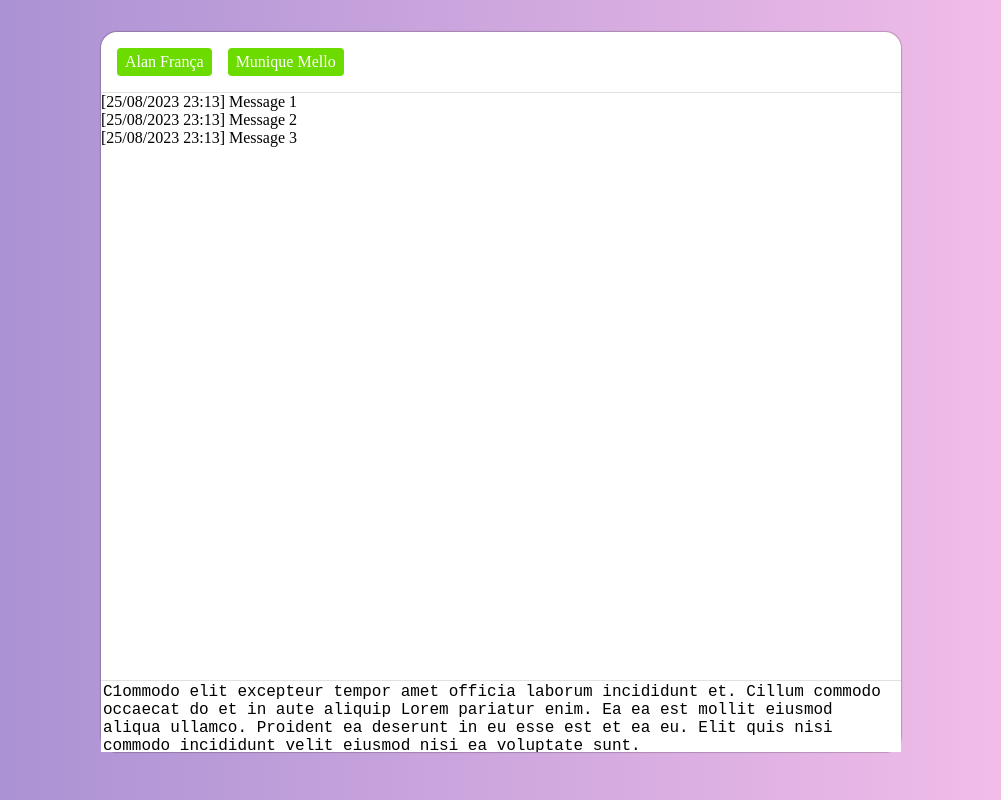
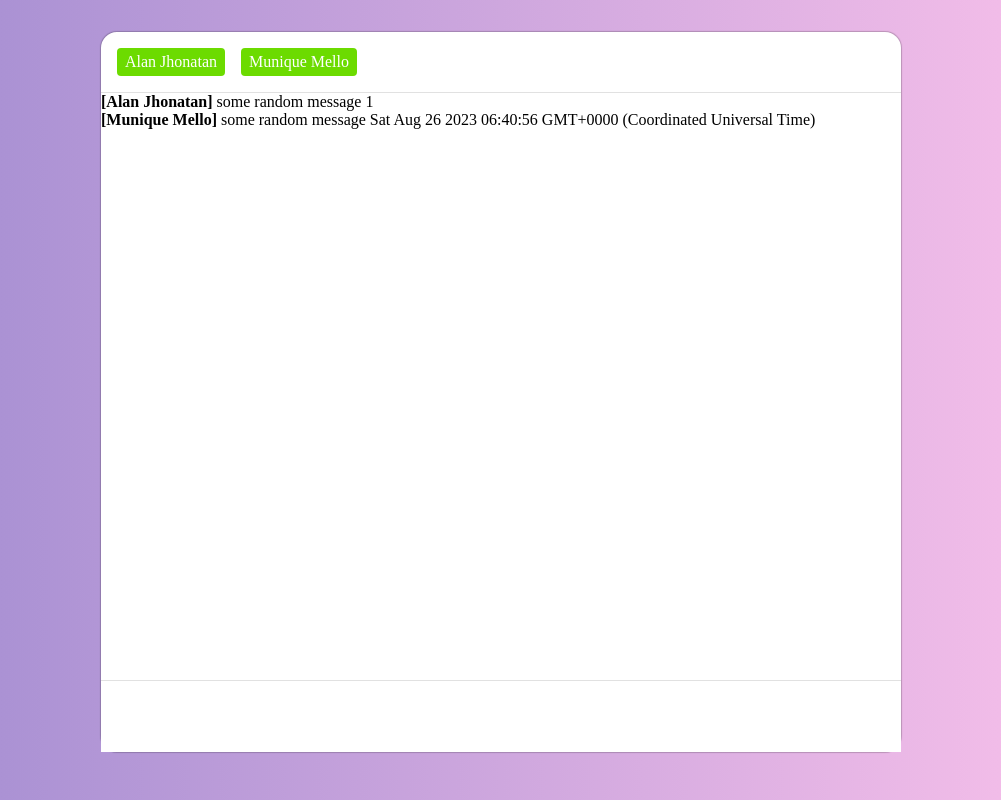
Before and after one commit to AlanJhonatan/study-websockets-react, a React (Vite) app in the folder client-react/: page / in a window 1280 px wide. Shown: the whole page, without its empty margins (139-1140 px from the left). Built offline with nearby package versions, Linux system fonts and the light colour scheme.

Commit message:
feat: created small components with default behaviours

```diff
--- a/client-react/src/components/MessageInput.tsx
+++ b/client-react/src/components/MessageInput.tsx
@@ -1,7 +1,19 @@
+import { ChangeEvent, useState } from "react"
+
 export function MessageInput() {
+
+    const [newMessage, setNewMessage] = useState('')
+
+    function onMessageInput(event: ChangeEvent<HTMLTextAreaElement>) {
+        setNewMessage(event.currentTarget.value)
+    }
+
     return (
         <div className='container-text-input'>
-          <textarea value={"C1ommodo elit excepteur tempor amet officia laborum incididunt et. Cillum commodo occaecat do et in aute aliquip Lorem pariatur enim. Ea ea est mollit eiusmod aliqua ullamco. Proident ea deserunt in eu esse est et ea eu. Elit quis nisi commodo incididunt velit eiusmod nisi ea voluptate sunt."}/>
+          <textarea onChange={onMessageInput} value={newMessage}/>
+
+          {newMessage}
         </div>
+
     )
 }
--- a/client-react/src/components/Messages.tsx
+++ b/client-react/src/components/Messages.tsx
@@ -1,21 +1,41 @@
+import { useEffect, useState } from "react"
 
 
 export function Messages() {
+    const messagesMock = [{
+            id: crypto.randomUUID(),
+            text: "some random message 1",
+            profile: "Alan Jhonatan",
+            createdAt: new Date(),
+    }]
+
+
+    const [messages, setMessages] = useState([...messagesMock])
+
     function addMessage() {
+        const newMessage = {
+            id: crypto.randomUUID(),
+            text: "some random message " + new Date(),
+            profile: "Munique Mello",
+            createdAt: new Date(),
+        }
 
+        setMessages([...messages, newMessage])
     }
+
+    useEffect(() => {
+        addMessage()
+    }, [])
 
     return (
         <div className='container-messages'>
-            <div>
-              [25/08/2023 23:13] Message 1
-            </div>
-            <div>
-              [25/08/2023 23:13] Message 2
-            </div>
-            <div>
-              [25/08/2023 23:13] Message 3
-            </div>
+            {
+                messages.map((message) => (
+                    <div key={message.id}>
+                        <strong>[{message.profile}]</strong> {message.text}
+                    </div>
+                ))
+            }
         </div>
     )
 }
--- a/client-react/src/components/Profiles.tsx
+++ b/client-react/src/components/Profiles.tsx
@@ -1,13 +1,29 @@
+import { useState } from "react"
+
 export function Profiles() {
+    const [profiles, setProfiles] = useState([
+        {
+            id: crypto.randomUUID(),
+            name: "Alan Jhonatan",
+        },
+        {
+            id: crypto.randomUUID(),
+            name: "Munique Mello",
+        }
+    ])
+
+
     return (
         <div className='container-profiles'>
-            <div>
-                Alan França
-            </div>
-
-            <div>
-                Munique Mello
-            </div>
+            {
+                profiles.map((profile) => {
+                    return (
+                        <div key={profile.id}>
+                            {profile.name}
+                        </div>
+                    )
+                })
+            }
         </div>
     )
 }
```
